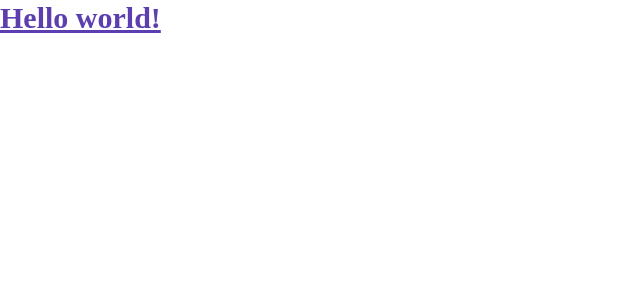
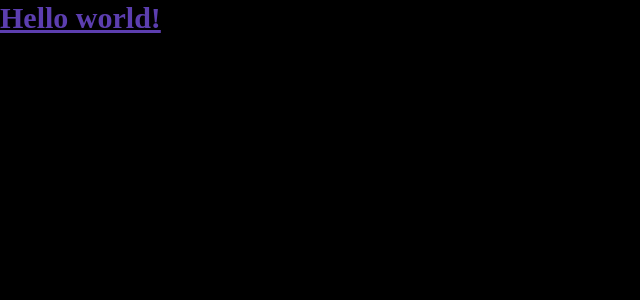
Before and after one commit to YasinAkturk/codedesign-NFT, a Vue app: page / in a window 1280 px wide. Shown: the top 300 px of the page, without its empty margins (0-640 px from the left). Built offline with nearby package versions, Linux system fonts and the light colour scheme.

Commit message:
Inter font added

```diff
--- a/index.html
+++ b/index.html
@@ -27,5 +27,16 @@
       as="font"
       crossorigin="anonymous"
     />
+    <link
+      rel="preload"
+      href="/fonts/Inter-Black.ttf"
+      as="font"
+      crossorigin="anonymous"
+    />
   </body>
 </html>
+<style>
+  body{
+    background-color: black;
+  }
+</style>
--- a/tailwind.config.js
+++ b/tailwind.config.js
@@ -1,4 +1,5 @@
 /** @type {import('tailwindcss').Config} */
+const colors = require('tailwindcss/colors')
 export default {
   content: [
     "./index.html",
@@ -6,12 +7,15 @@ export default {
   ],
   theme: {
     colors: {
+      ...colors,
       'primary': '#5C3EAF',
+
     },
     fontFamily: {
       bold: ["Ubuntu-Bold"],
       medium: ["Ubuntu-Medium"],
       regular: ["Ubuntu-Regular"],
+      inter: ["Inter-Black"],
     },
     extend: {},
   },
```
Also changed, not shown: public/fonts/Inter-Black.ttf (added).
